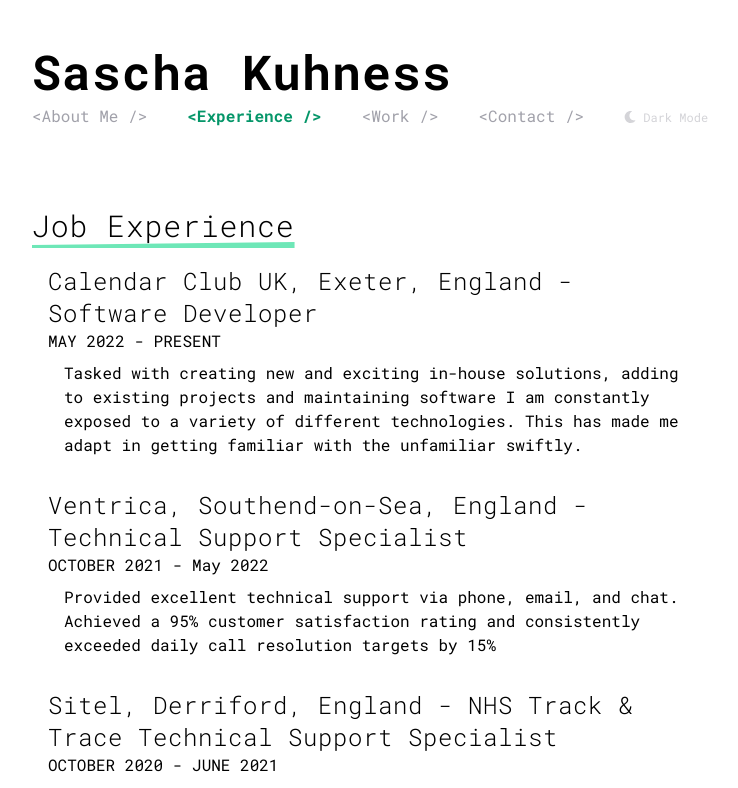
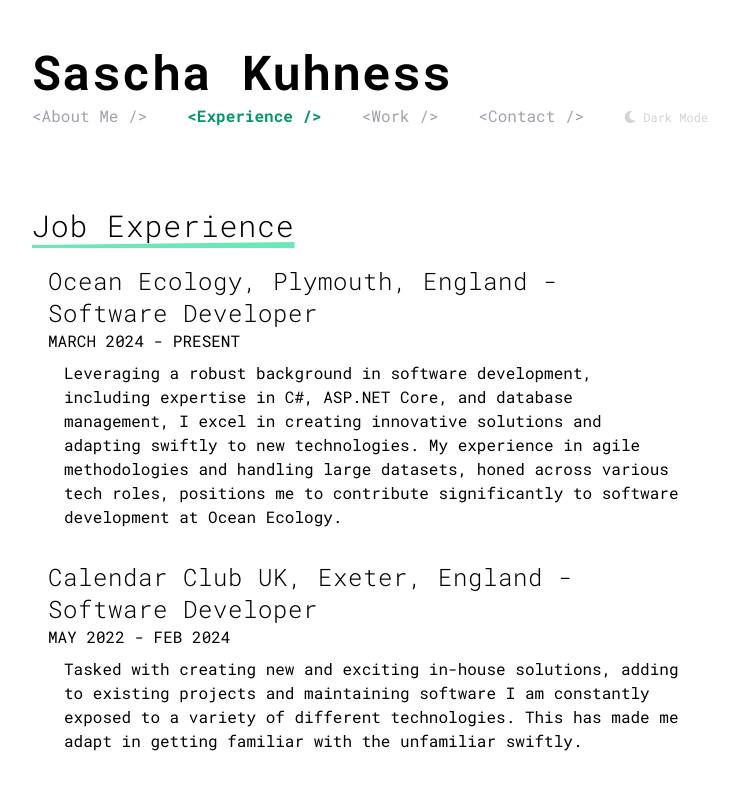
Before and after one commit to SaschaVII/portfolio, a Next.js app: page /experience in a window 1280 px wide. Shown: the top 788 px of the page, without its empty margins (112-850 px from the left). Built offline with nearby package versions, Linux system fonts and the light colour scheme.

Commit message:
Add ocean ecology section to experience.js

```diff
--- a/pages/experience.js
+++ b/pages/experience.js
@@ -12,8 +12,15 @@
                         <h1 className="mb-2 inline-block is-underlined">Job Experience</h1>
                         <div className="ml-4">
                             <section className="mt-2 mb-8">
+                                <h2>Ocean Ecology, Plymouth, England - Software Developer</h2>
+                                <h3 className="mb-2">MARCH 2024 - PRESENT</h3>
+                                <p className="ml-4">
+                                    Leveraging a robust background in software development, including expertise in C#, ASP.NET Core, and database management, I excel in creating innovative solutions and adapting swiftly to new technologies. My experience in agile methodologies and handling large datasets, honed across various tech roles, positions me to contribute significantly to software development at Ocean Ecology.
+                                </p>
+                            </section>
+                            <section className="mt-2 mb-8">
                                 <h2>Calendar Club UK, Exeter, England - Software Developer</h2>
-                                <h3 className="mb-2">MAY 2022 - PRESENT</h3>
+                                <h3 className="mb-2">MAY 2022 - FEB 2024</h3>
                                 <p className="ml-4">
                                     Tasked with creating new and exciting in-house solutions, adding to existing projects and maintaining software I am constantly exposed to a variety of different technologies. This has made me adapt in getting familiar with the unfamiliar swiftly.
                                 </p>
```
